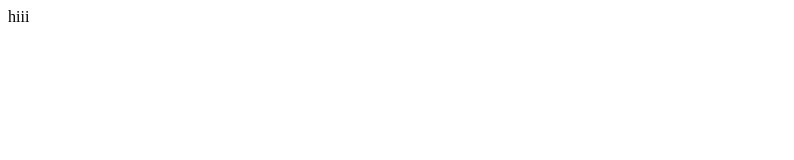
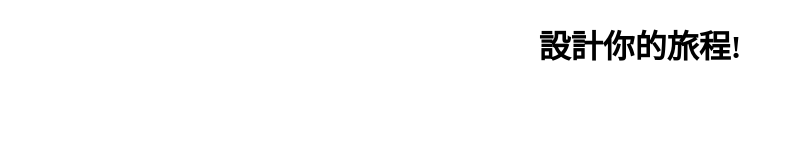
Before and after one commit to Lin9411/Booking, a plain HTML site: page index.html in a window 1280 px wide. Shown: the whole page, without its empty margins (0-794 px from the left). Drawn offline with Linux system fonts and the light colour scheme.

Commit message:
reply linbot

```diff
--- a/index.html
+++ b/index.html
@@ -3,9 +3,9 @@
 <head>
     <meta charset="UTF-8">
     <meta name="viewport" content="width=device-width, initial-scale=1.0">
-    <title>Document</title>
+    <title>設計你的旅程!</title>
 </head>
 <body>
-    hiii
+    <h1 style="text-align: center;">設計你的旅程!</h1>
 </body>
 </html>
```
